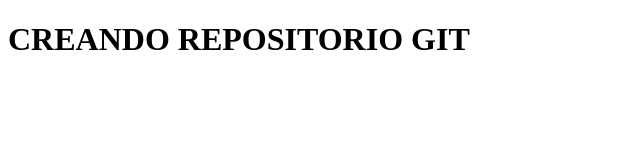
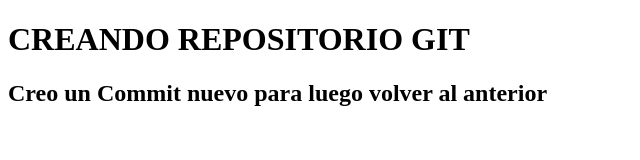
Before and after one commit to LucasVenezia/practicaGithub, a plain HTML site: page index.html in a window 1280 px wide. Shown: the whole page, without its empty margins (0-640 px from the left). Drawn offline with Linux system fonts and the light colour scheme.

Commit message:
se agrega h2 en html y una imagen en carpeta

```diff
--- a/index.html
+++ b/index.html
@@ -8,6 +8,7 @@
 </head>
 <body>
     <h1>CREANDO REPOSITORIO GIT</h1>
+    <h2>Creo un Commit nuevo para luego volver al anterior</h2>
 
 </body>
 </html>
```
Also changed, not shown: images/06.jpg (added).
